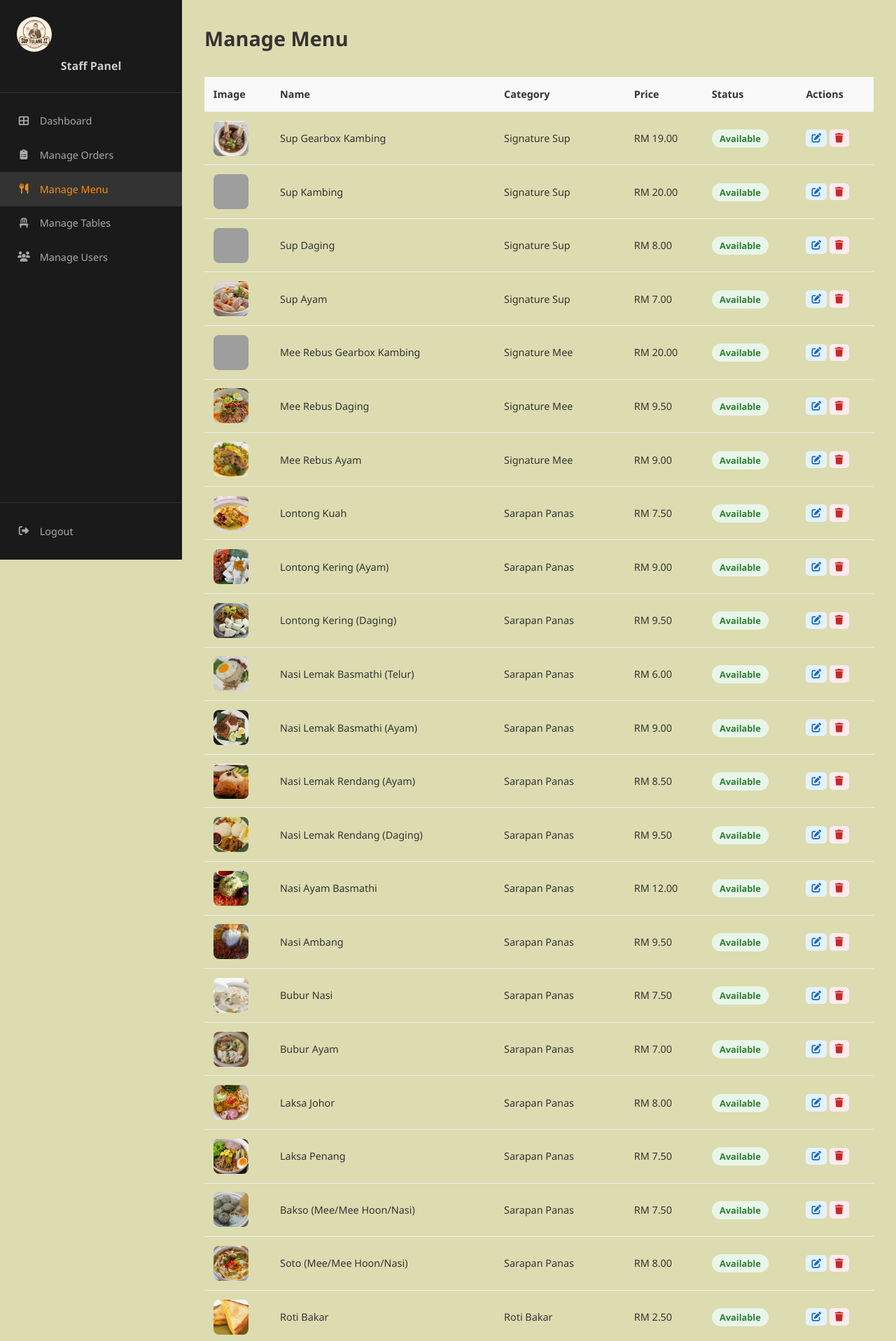
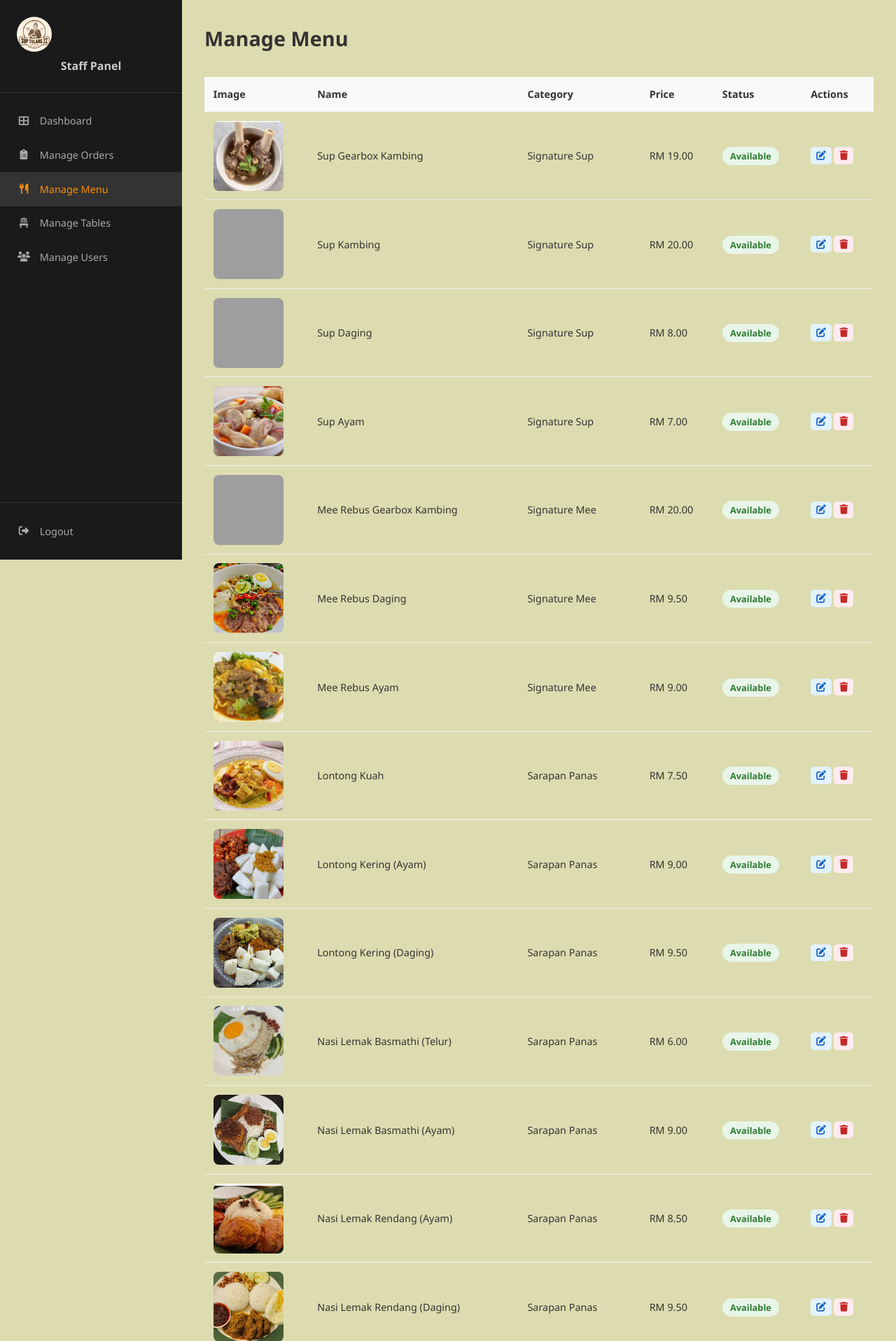
Before and after one commit to WCloo026/Web_App_Dev-MiniProject, a PHP site: page /pages/staff/manage-menu.php in a window 1280 px wide. Shown: the top 1917 px of the page at 70% size. Run offline with PHP 8.4, Linux system fonts and the light colour scheme; grey boxes are pictures that could not be loaded.

Commit message:
fix: Make the menu image size bigger from 50px to 100px.

```diff
--- a/assets/css/staff.css
+++ b/assets/css/staff.css
@@ -313,8 +313,8 @@
 
 /* Menu Thumb */
 .menu-thumb {
-    width: 50px;
-    height: 50px;
+    width: 100px;
+    height: 100px;
     border-radius: 8px;
     object-fit: cover;
 }
```
